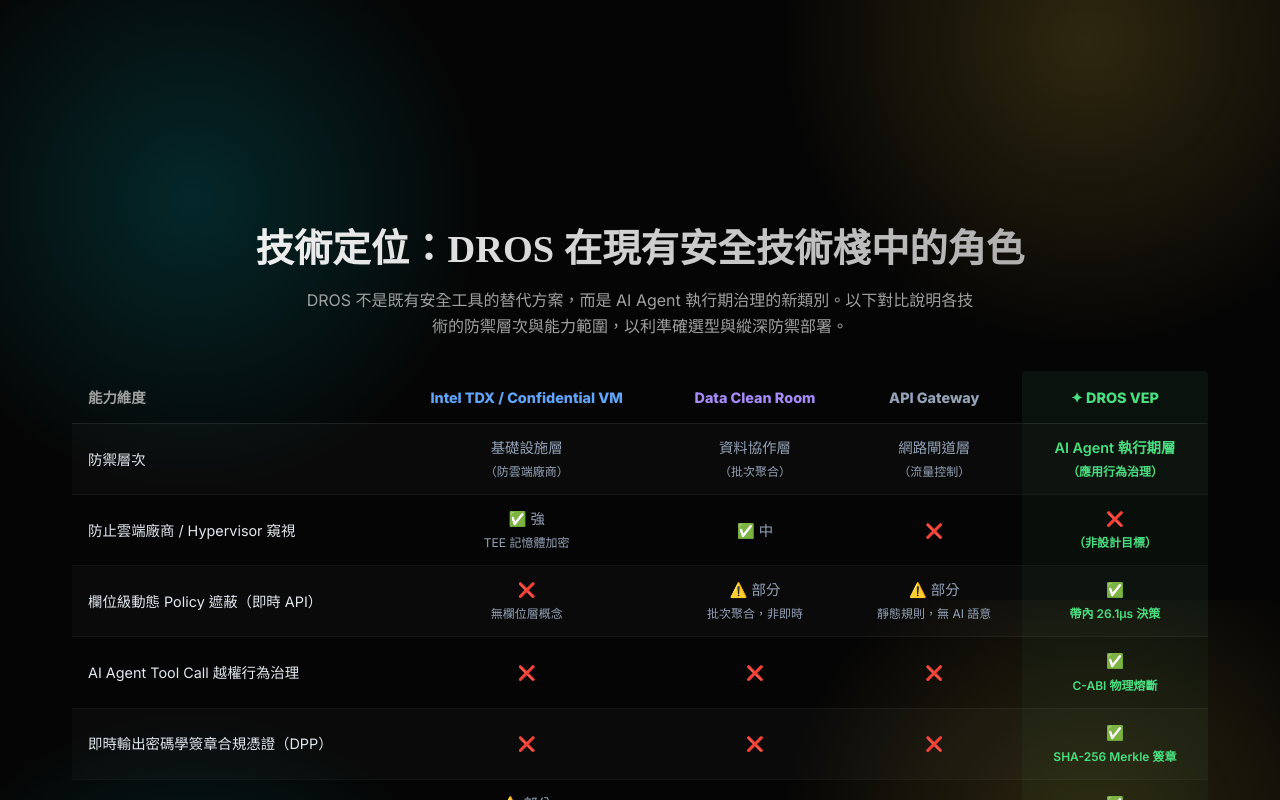
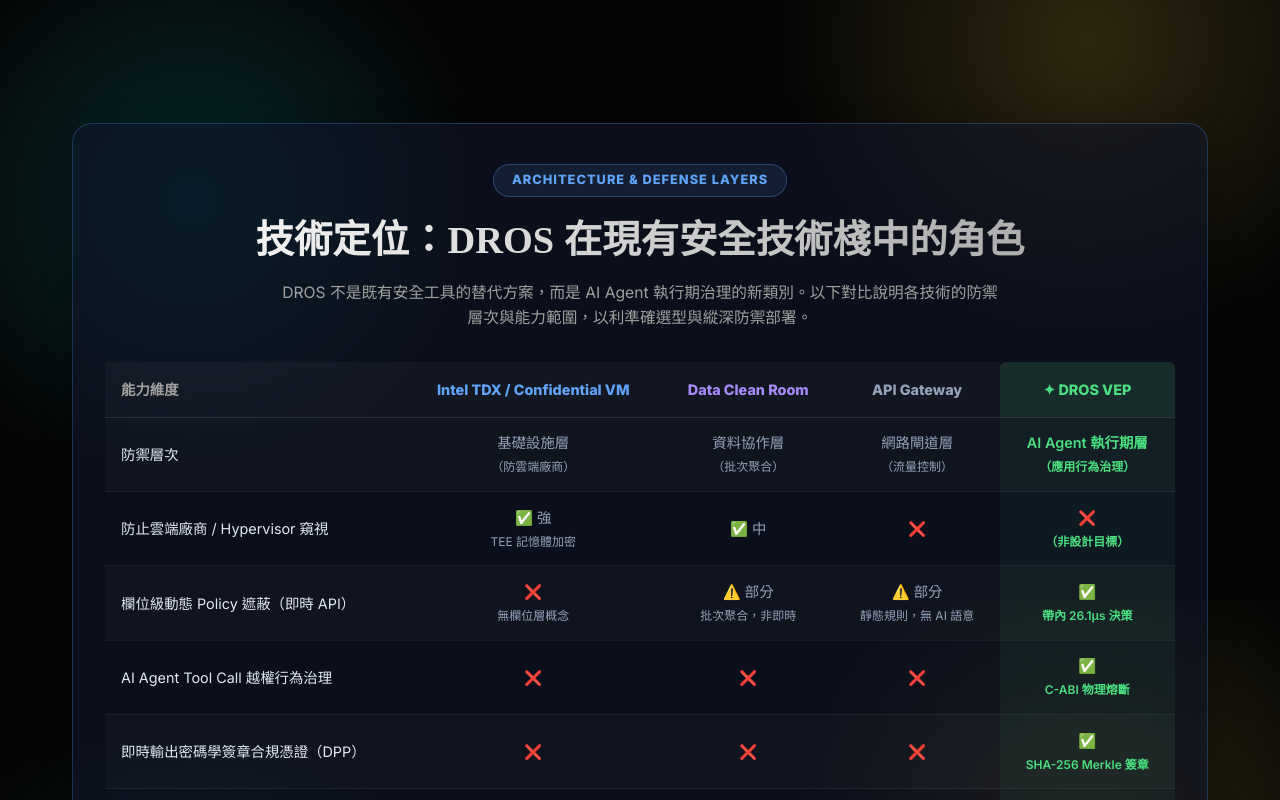
Before and after one commit to Top-Celestial-Company-Ltd/DROS-Official-Website, a React (Vite) app: page /pricing in a window 1280 px wide. Shown: the part 3400-4200 px from the top of the page. Built offline with nearby package versions, Linux system fonts and the light colour scheme.

Commit message:
style: enhance positioning section visual card container and badge styling

```diff
--- a/src/pages/Pricing.jsx
+++ b/src/pages/Pricing.jsx
@@ -207,40 +207,43 @@
       </section>
 
       {/* ── Competitive Positioning Section ── */}
-      <section style={{marginTop: '5rem', marginBottom: '2rem'}}>
+      <section style={{marginTop: '5rem', marginBottom: '3rem', padding: '2.5rem 2rem', background: 'rgba(15, 23, 42, 0.6)', border: '1px solid rgba(96, 165, 250, 0.25)', borderRadius: '20px', boxShadow: '0 8px 32px rgba(0, 0, 0, 0.3)'}}>
         <div style={{textAlign: 'center', marginBottom: '2rem'}}>
+          <span style={{background: 'rgba(96, 165, 250, 0.1)', color: '#60a5fa', padding: '0.35rem 1.1rem', borderRadius: '20px', fontSize: '0.8rem', fontWeight: 'bold', border: '1px solid rgba(96, 165, 250, 0.3)', textTransform: 'uppercase', letterSpacing: '1px', display: 'inline-block', marginBottom: '0.8rem'}}>
+            Architecture & Defense Layers
+          </span>
           <h2 style={{fontSize: 'clamp(1.8rem, 3vw, 2.5rem)', marginBottom: '0.5rem', background: 'linear-gradient(to right, #fff, var(--text-secondary))', WebkitBackgroundClip: 'text', WebkitTextFillColor: 'transparent'}}>
             {t('positioning.title')}
           </h2>
-          <p style={{color: 'var(--text-secondary)', fontSize: '1rem', maxWidth: '680px', margin: '0 auto'}}>
+          <p style={{color: 'var(--text-secondary)', fontSize: '0.98rem', maxWidth: '720px', margin: '0 auto', lineHeight: '1.6'}}>
             {t('positioning.subtitle')}
           </p>
         </div>
         <div style={{overflowX: 'auto'}}>
           <table style={{width: '100%', borderCollapse: 'collapse', fontSize: '0.9rem', minWidth: '700px'}}>
             <thead>
-              <tr style={{borderBottom: '1px solid rgba(255,255,255,0.1)'}}>
-                <th style={{padding: '0.9rem 1rem', textAlign: 'left', color: 'var(--text-secondary)', fontWeight: '600', width: '28%'}}>{t('positioning.col_dimension')}</th>
-                <th style={{padding: '0.9rem 0.8rem', textAlign: 'center', color: '#60a5fa'}}>{t('positioning.col_conf_vm')}</th>
-                <th style={{padding: '0.9rem 0.8rem', textAlign: 'center', color: '#a78bfa'}}>{t('positioning.col_clean_room')}</th>
-                <th style={{padding: '0.9rem 0.8rem', textAlign: 'center', color: '#94a3b8'}}>{t('positioning.col_api_gw')}</th>
-                <th style={{padding: '0.9rem 0.8rem', textAlign: 'center', color: '#4ade80', fontWeight: '700', background: 'rgba(74,222,128,0.06)', borderRadius: '4px'}}>{t('positioning.col_dros')}</th>
+              <tr style={{borderBottom: '1px solid rgba(255,255,255,0.1)', background: 'rgba(255,255,255,0.03)'}}>
+                <th style={{padding: '1rem', textAlign: 'left', color: 'var(--text-secondary)', fontWeight: '600', width: '28%'}}>{t('positioning.col_dimension')}</th>
+                <th style={{padding: '1rem 0.8rem', textAlign: 'center', color: '#60a5fa'}}>{t('positioning.col_conf_vm')}</th>
+                <th style={{padding: '1rem 0.8rem', textAlign: 'center', color: '#a78bfa'}}>{t('positioning.col_clean_room')}</th>
+                <th style={{padding: '1rem 0.8rem', textAlign: 'center', color: '#94a3b8'}}>{t('positioning.col_api_gw')}</th>
+                <th style={{padding: '1rem 0.8rem', textAlign: 'center', color: '#4ade80', fontWeight: '700', background: 'rgba(74,222,128,0.1)', borderRadius: '6px 6px 0 0'}}>{t('positioning.col_dros')}</th>
               </tr>
             </thead>
             <tbody>
               {t('positioning.rows', { returnObjects: true }).map((row, i) => (
                 <tr key={i} style={{borderBottom: '1px solid rgba(255,255,255,0.05)', background: i % 2 === 0 ? 'rgba(255,255,255,0.02)' : 'transparent'}}>
-                  <td style={{padding: '0.75rem 1rem', color: '#e2e8f0', fontWeight: '500'}}>{row[0]}</td>
-                  <td style={{padding: '0.75rem 0.8rem', textAlign: 'center', color: '#94a3b8'}} dangerouslySetInnerHTML={{__html: row[1]}}></td>
-                  <td style={{padding: '0.75rem 0.8rem', textAlign: 'center', color: '#94a3b8'}} dangerouslySetInnerHTML={{__html: row[2]}}></td>
-                  <td style={{padding: '0.75rem 0.8rem', textAlign: 'center', color: '#94a3b8'}} dangerouslySetInnerHTML={{__html: row[3]}}></td>
-                  <td style={{padding: '0.75rem 0.8rem', textAlign: 'center', color: '#4ade80', fontWeight: '600', background: 'rgba(74,222,128,0.04)'}} dangerouslySetInnerHTML={{__html: row[4]}}></td>
+                  <td style={{padding: '0.85rem 1rem', color: '#e2e8f0', fontWeight: '500'}}>{row[0]}</td>
+                  <td style={{padding: '0.85rem 0.8rem', textAlign: 'center', color: '#94a3b8'}} dangerouslySetInnerHTML={{__html: row[1]}}></td>
+                  <td style={{padding: '0.85rem 0.8rem', textAlign: 'center', color: '#94a3b8'}} dangerouslySetInnerHTML={{__html: row[2]}}></td>
+                  <td style={{padding: '0.85rem 0.8rem', textAlign: 'center', color: '#94a3b8'}} dangerouslySetInnerHTML={{__html: row[3]}}></td>
+                  <td style={{padding: '0.85rem 0.8rem', textAlign: 'center', color: '#4ade80', fontWeight: '600', background: 'rgba(74,222,128,0.05)'}} dangerouslySetInnerHTML={{__html: row[4]}}></td>
                 </tr>
               ))}
             </tbody>
           </table>
         </div>
-        <div style={{marginTop: '1.5rem', background: 'rgba(96,165,250,0.07)', border: '1px solid rgba(96,165,250,0.25)', borderRadius: '10px', padding: '1rem 1.4rem', fontSize: '0.88rem', color: '#cbd5e1', lineHeight: '1.7'}}>
+        <div style={{marginTop: '1.5rem', background: 'rgba(96,165,250,0.07)', border: '1px solid rgba(96,165,250,0.25)', borderRadius: '12px', padding: '1.1rem 1.5rem', fontSize: '0.88rem', color: '#cbd5e1', lineHeight: '1.7'}}>
           {t('positioning.footnote')}
         </div>
       </section>
```
